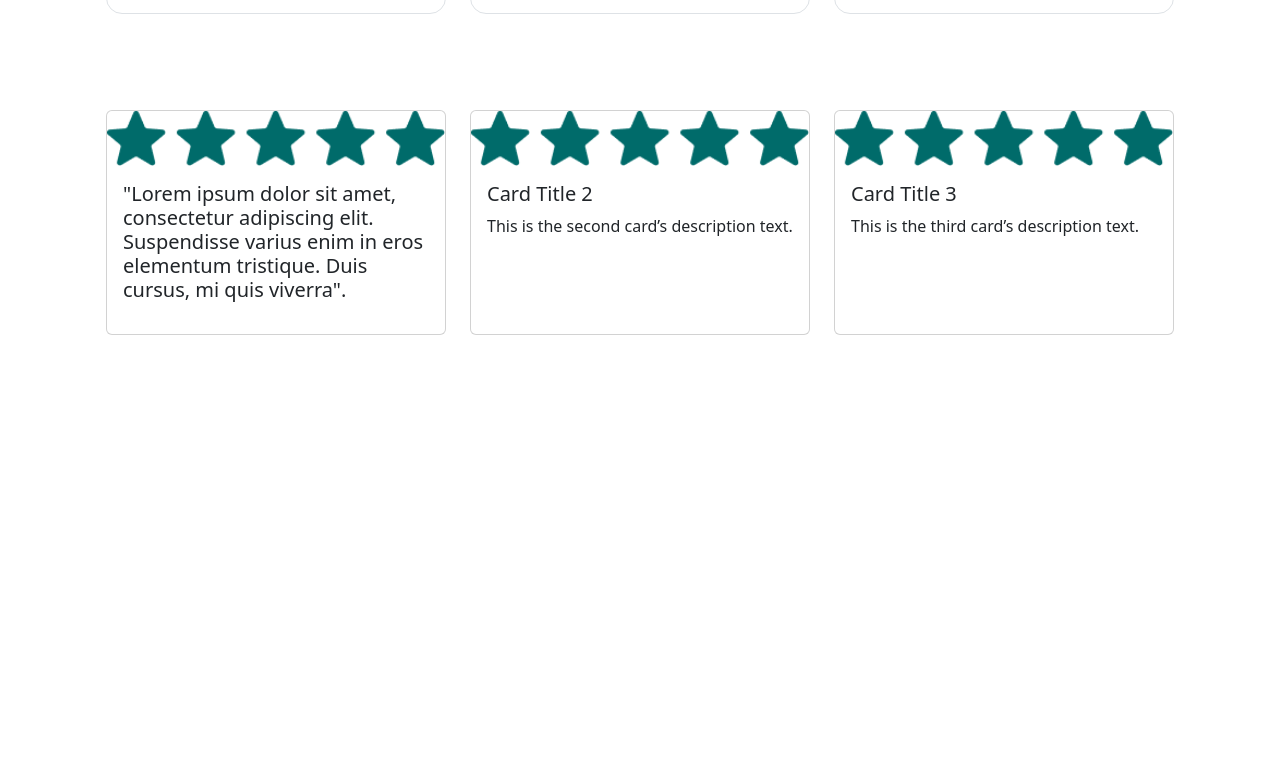
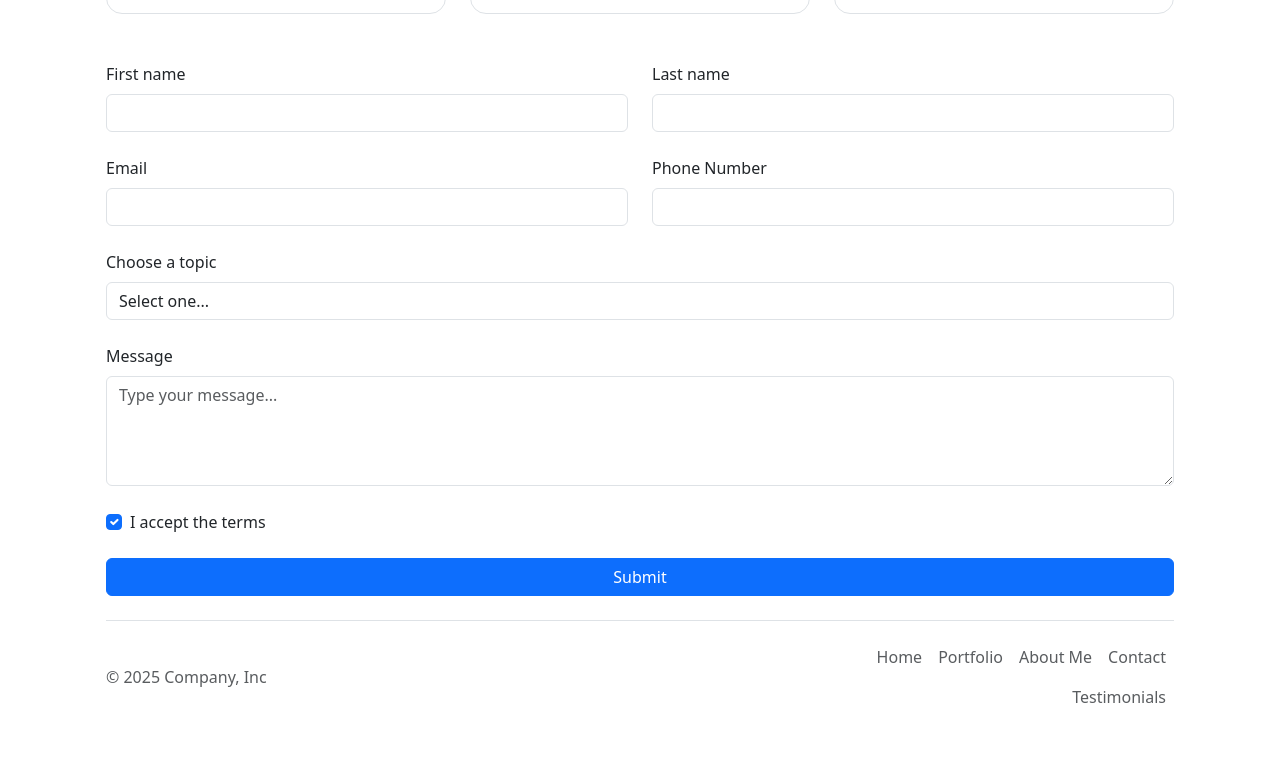
Before and after one commit to MahroshHafsa/Portfolio, a plain HTML site: page index.html in a window 1280 px wide. Shown: the part 2377-3139 px from the top of the page. Before the commit the page ends 2808 px from the top, so only its background shows below. Drawn offline with nearby package versions, Linux system fonts and the light colour scheme.

Commit message:
Navbar to Footer Section Done

```diff
--- a/index.html
+++ b/index.html
@@ -191,41 +191,97 @@
   </div>
 </section>
  <!-- My Projects Section End -->
-  <!-- Customer testimonials Section Start -->
-   <div class="container my-5">
-    <div class="row row-cols-1 row-cols-md-3 g-4">
-
+   <!-- Form Section Start -->
+<div class="container">
+  <form>
+    <div class="row mb-4">
       <div class="col">
-            <div class="card h-100">
-                <img src="images/Stars.png" class="card-img-top" alt="Stars">
-                <div class="card-body">
-                    <h5 class="card-title"><p>"Lorem ipsum dolor sit amet, consectetur adipiscing elit.
-                       Suspendisse varius enim in eros elementum tristique. Duis cursus, mi quis viverra".</p></h5>
-
+        <div class="form-outline">
+          <label class="form-label" for="firstName">First name</label>
+          <input type="text" id="firstName" class="form-control">
+        </div>
+      </div>
+      <div class="col">
+        <div class="form-outline">
+          <label class="form-label" for="lastName">Last name</label>
+          <input type="text" id="lastName" class="form-control">
         </div>
       </div>
     </div>
+
+    <div class="row mb-4">
       <div class="col">
-            <div class="card h-100">
-                <img src="images/Stars.png" class="card-img-top" alt="Stars">
-                <div class="card-body">
-                    <h5 class="card-title">Card Title 2</h5>
-                    <p class="card-text">This is the second card’s description text.</p>
+        <div class="form-outline">
+          <label class="form-label" for="email">Email</label>
+          <input type="email" id="email" class="form-control">
+        </div>
+      </div>
+      <div class="col">
+        <div class="form-outline">
+          <label class="form-label" for="phone">Phone Number</label>
+          <input type="text" id="phone" class="form-control">
         </div>
       </div>
     </div>
-        <div class="col">
-            <div class="card h-100">
-                <img src="images/Stars.png" class="card-img-top" alt="Stars">
-                <div class="card-body">
-                    <h5 class="card-title">Card Title 3</h5>
-                    <p class="card-text">This is the third card’s description text.</p>
+
+    <div class="mb-4">
+      <label class="form-label">Choose a topic</label>
+      <select class="form-control">
+        <option value="">Select one...</option>
+        <option value="1">Topic 1</option>
+        <option value="2">Topic 2</option>
+        <option value="3">Topic 3</option>
+        <option value="4">Topic 4</option>
+        <option value="5">Topic 5</option>
+      </select>
     </div>
+
+    <div class="form-outline mb-4">
+      <label class="form-label" for="message">Message</label>
+      <textarea class="form-control" id="message" rows="4" placeholder="Type your message..."></textarea>
     </div>
+
+    <div class="form-check mb-4">
+      <input class="form-check-input" type="checkbox" id="terms" checked>
+      <label class="form-check-label" for="terms">
+        I accept the terms
+      </label>
     </div>
+
+    <button type="submit" class="btn btn-primary btn-block w-100">
+      Submit
+    </button>
+  </form>
 </div>
+   <!-- Form Section End -->
+    <!-- Footer Section Start -->
+      <div class="container">
+        <footer class="d-flex flex-wrap justify-content-between align-items-center py-3 my-4 border-top">
+          <p class="col-md-4 mb-0 text-body-secondary">© 2025 Company, Inc</p> <a href="/"
+            class="col-md-4 d-flex align-items-center justify-content-center mb-3 mb-md-0 me-md-auto link-body-emphasis text-decoration-none"
+            aria-label="Bootstrap"> <svg class="bi me-2" width="40" height="32" aria-hidden="true">
+              <use xlink:href="#bootstrap"></use>
+            </svg> </a>
+          <ul class="nav col-md-4 justify-content-end">
+            <li class="nav-item"><a href="#" class="nav-link px-2 text-body-secondary">Home</a></li>
+            <li class="nav-item"><a href="#" class="nav-link px-2 text-body-secondary">Portfolio</a></li>
+            <li class="nav-item"><a href="#" class="nav-link px-2 text-body-secondary">About Me</a></li>
+            <li class="nav-item"><a href="#" class="nav-link px-2 text-body-secondary">Contact</a></li>
+            <li class="nav-item"><a href="#" class="nav-link px-2 text-body-secondary">Testimonials</a></li>
+          </ul>
+          <ul class="nav col-md-4 justify-content-end list-unstyled d-flex">
+            <li class="ms-3"><a class="text-body-secondary" href="#" aria-label="Instagram"><svg class="bi" width="24"
+                  height="24" aria-hidden="true">
+                  <use xlink:href="#instagram"></use>
+                </svg></a></li>
+            <li class="ms-3"><a class="text-body-secondary" href="#" aria-label="Facebook"><svg class="bi" width="24"
+                  height="24">
+                  <use xlink:href="#facebook"></use>
+                </svg></a></li>
+          </ul>
+        </footer>
       </div>
-  <!-- Customer testimonials Section End -->
+    <!-- Footer Section End -->
 <script src="https://cdn.jsdelivr.net/npm/bootstrap@5.3.8/dist/js/bootstrap.bundle.min.js"
   integrity="sha384-FKyoEForCGlyvwx9Hj09JcYn3nv7wiPVlz7YYwJrWVcXK/BmnVDxM+D2scQbITxI" crossorigin="anonymous"></script>
 </body>
```
Lines whose indentation alone changed are shown as unchanged.
